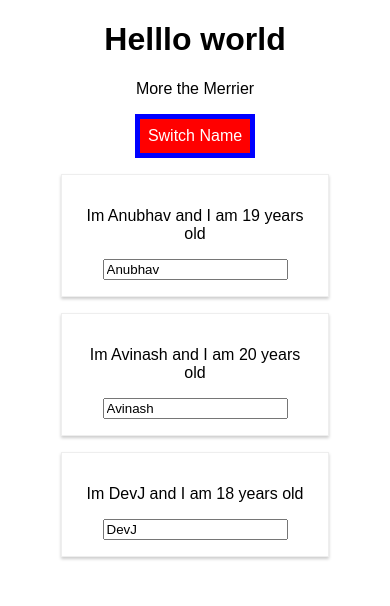
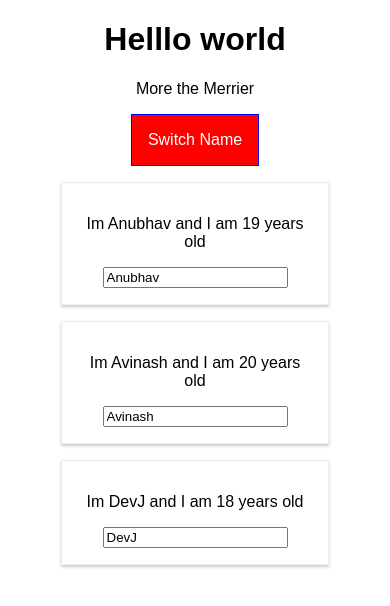
Before and after one commit to hotmonk/My-React-App, a React (Create React App) app: page / in a window 390 px wide. Both pictures are taken after a click on the button "Switch Name". Shown: the top 606 px of the page. Built offline with nearby package versions, Linux system fonts and the light colour scheme.

Commit message:
hover and media query added

```diff
--- a/src/App.js
+++ b/src/App.js
@@ -48,17 +48,9 @@
   this.setState({showPerson: !doesShow});
 }
   render() {
-    const style={
-      backgroundColor: 'green',
-      color: "white",
-      font: 'inherit',
-      border: '5px solid blue',
-      padding: '8px',
-      cursor: 'pointer',
-
-    }
 
     let personsexist=null;
+    let btnClass='';
 
     if(this.state.showPerson){
       personsexist=(
@@ -73,8 +65,7 @@
           })}
         </div>
       );
-
-      style.backgroundColor="red";
+      btnClass=styles.red;
     }
 
     const classes=[];
@@ -89,7 +80,7 @@
       <div className={styles.App }>
         <h1>Helllo world</h1>
         <p className={classes.join(' ')}>More the Merrier</p>
-        <button style={style} onClick={this.togglePersonHandler}>Switch Name</button>
+        <button className={btnClass}  onClick={this.togglePersonHandler}>Switch Name</button>
 
         {personsexist}
       </div>
--- a/src/App.module.css
+++ b/src/App.module.css
@@ -9,3 +9,25 @@
 .bold{
   font-weight: bold;
 }
+
+.App button {
+  border: 1px solid blue;
+  padding: 16px;
+  background-color: green;
+  font: inherit;
+  color: white;
+}
+
+.App button:hover{
+  background-color: lightgreen;
+  color: black;
+}
+
+.App button.red{
+  background-color: red;
+}
+
+.App button.red:hover{
+  background-color: salmon;
+  color: black;
+}
--- a/src/Person/Person.module.css
+++ b/src/Person/Person.module.css
@@ -6,3 +6,9 @@
   padding: 16px;
   text-align: center;
 }
+
+@media (min-width: 500px) {
+  .Person {
+    width: 450px;
+  }
+}
```
Lines whose indentation alone changed are shown as unchanged.
